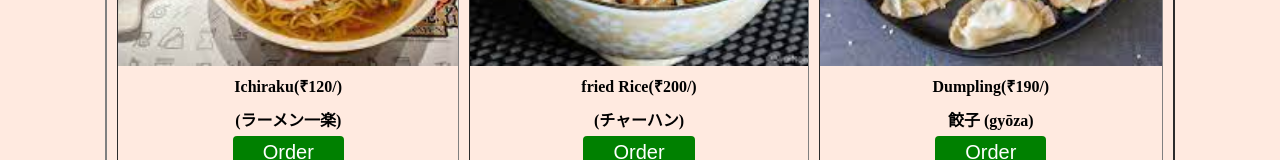
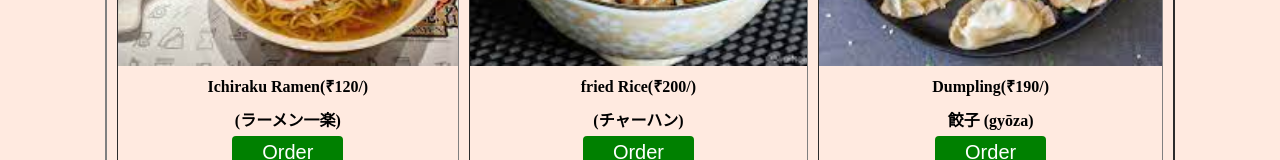
Before and after one commit to ras2603/shrey, a plain HTML site: page shrey1.html in a window 1280 px wide. Shown: the part 865-1025 px from the top of the page. Drawn offline with Linux system fonts and the light colour scheme.

Commit message:
Update shrey1.html

```diff
--- a/shrey1.html
+++ b/shrey1.html
@@ -50,7 +50,7 @@
                     <td>
                         <img src="ichiraku ramen.jfif"width="300" height="100">
                         <br>
-                        <h4>Ichiraku(&#8377;120/)</h4>
+                        <h4>Ichiraku Ramen(&#8377;120/)</h4>
                         <h4>(ラーメン一楽)</h4>
                         <a href="payment.html"><button>Order</button></a>
 
```
